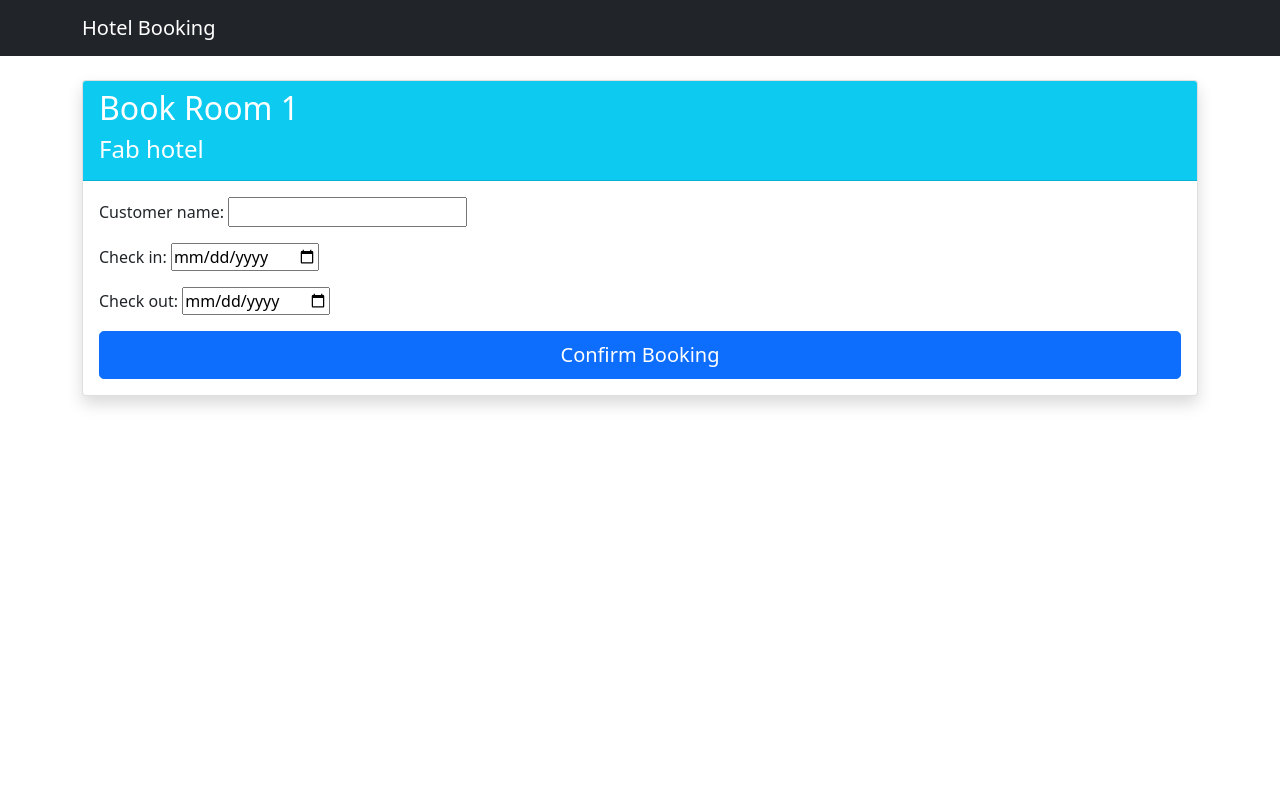
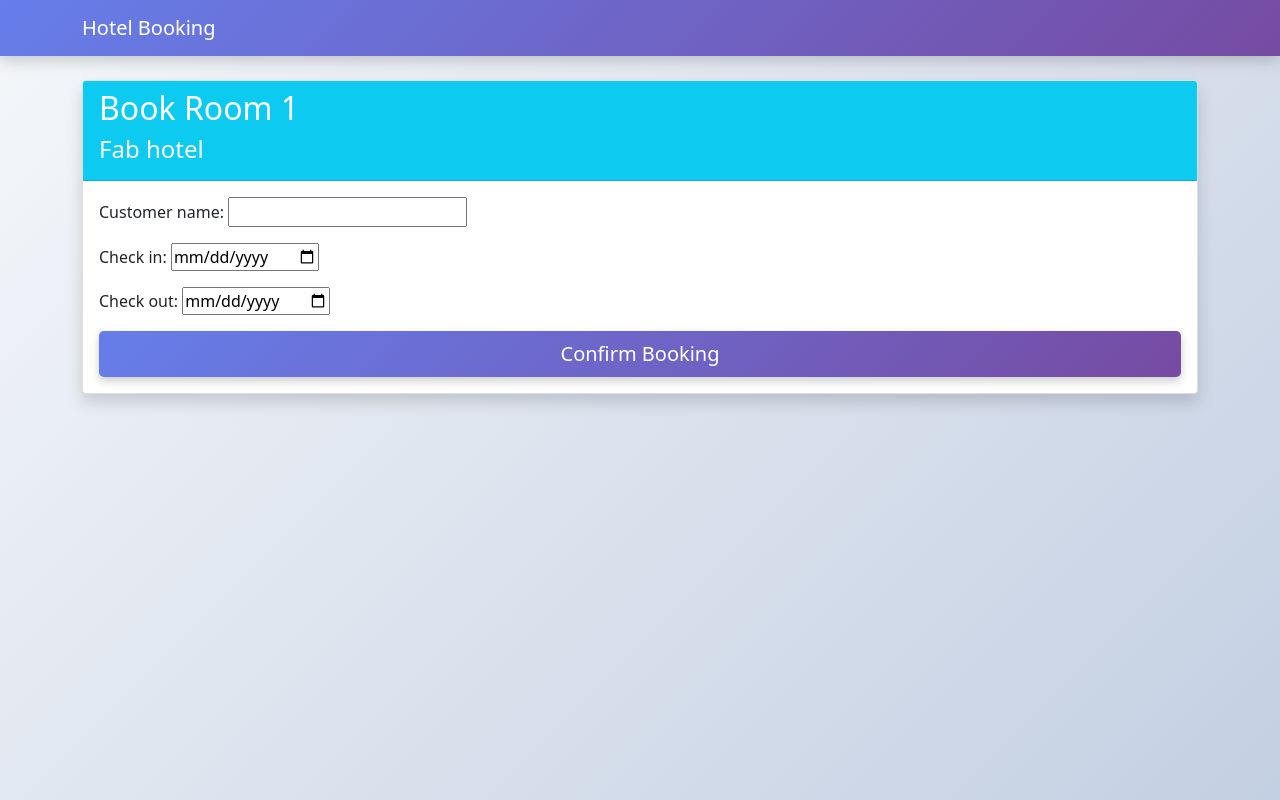
Before and after one commit to 17Shivakumar/Hotel_booking_system, a Django app: page /book/1/ in a window 1280 px wide. Run offline with Django 4.2, Linux system fonts and the light colour scheme; data comes from the database, SQL or seed files in the repository.

Commit message:
Update base.html

```diff
--- a/hotel_booking/bookings/templates/bookings/base.html
+++ b/hotel_booking/bookings/templates/bookings/base.html
@@ -5,11 +5,76 @@
     <meta name="viewport" content="width=device-width, initial-scale=1.0">
     <title>Hotel Booking System</title>
     <link href="https://cdn.jsdelivr.net/npm/bootstrap@5.1.3/dist/css/bootstrap.min.css" rel="stylesheet">
+    <style>
+        body {
+            background: linear-gradient(135deg, #f5f7fa, #c3cfe2);
+            min-height: 100vh;
+        }
+
+        .card-3d {
+            transition: transform 0.3s ease, box-shadow 0.3s ease;
+            transform: perspective(1000px) rotateY(0deg) rotateX(0deg);
+            box-shadow: 0 10px 30px rgba(0, 0, 0, 0.2);
+            border: none;
+            border-radius: 15px;
+            background: linear-gradient(145deg, #ffffff, #f0f0f0);
+        }
+
+        .card-3d:hover {
+            transform: perspective(1000px) rotateY(5deg) rotateX(5deg);
+            box-shadow: 0 20px 40px rgba(0, 0, 0, 0.3);
+        }
+
+        .navbar {
+            background: linear-gradient(135deg, #667eea, #764ba2);
+            box-shadow: 0 4px 15px rgba(0, 0, 0, 0.2);
+        }
+
+        .btn-primary {
+            background: linear-gradient(135deg, #667eea, #764ba2);
+            border: none;
+            box-shadow: 0 4px 10px rgba(0, 0, 0, 0.2);
+            transition: transform 0.2s ease, box-shadow 0.2s ease;
+        }
+
+        .btn-primary:hover {
+            transform: translateY(-2px);
+            box-shadow: 0 6px 15px rgba(0, 0, 0, 0.3);
+        }
+
+        .btn-success {
+            background: linear-gradient(135deg, #4caf50, #45a049);
+            border: none;
+            box-shadow: 0 4px 10px rgba(0, 0, 0, 0.2);
+            transition: transform 0.2s ease, box-shadow 0.2s ease;
+        }
+
+        .btn-success:hover {
+            transform: translateY(-2px);
+            box-shadow: 0 6px 15px rgba(0, 0, 0, 0.3);
+        }
+
+        .form-control {
+            border-radius: 10px;
+            border: 1px solid #ddd;
+            box-shadow: inset 0 2px 5px rgba(0, 0, 0, 0.1);
+        }
+
+        .form-control:focus {
+            border-color: #667eea;
+            box-shadow: 0 0 10px rgba(102, 126, 234, 0.5);
+        }
+
+        .alert {
+            border-radius: 10px;
+            box-shadow: 0 4px 10px rgba(0, 0, 0, 0.1);
+        }
+    </style>
 </head>
 <body>
     {% include 'bookings/includes/messages.html' %}
 
-    <nav class="navbar navbar-expand-lg navbar-dark bg-dark">
+    <nav class="navbar navbar-expand-lg navbar-dark">
         <div class="container">
             <a class="navbar-brand" href="{% url 'hotel_list' %}">Hotel Booking</a>
         </div>
```
